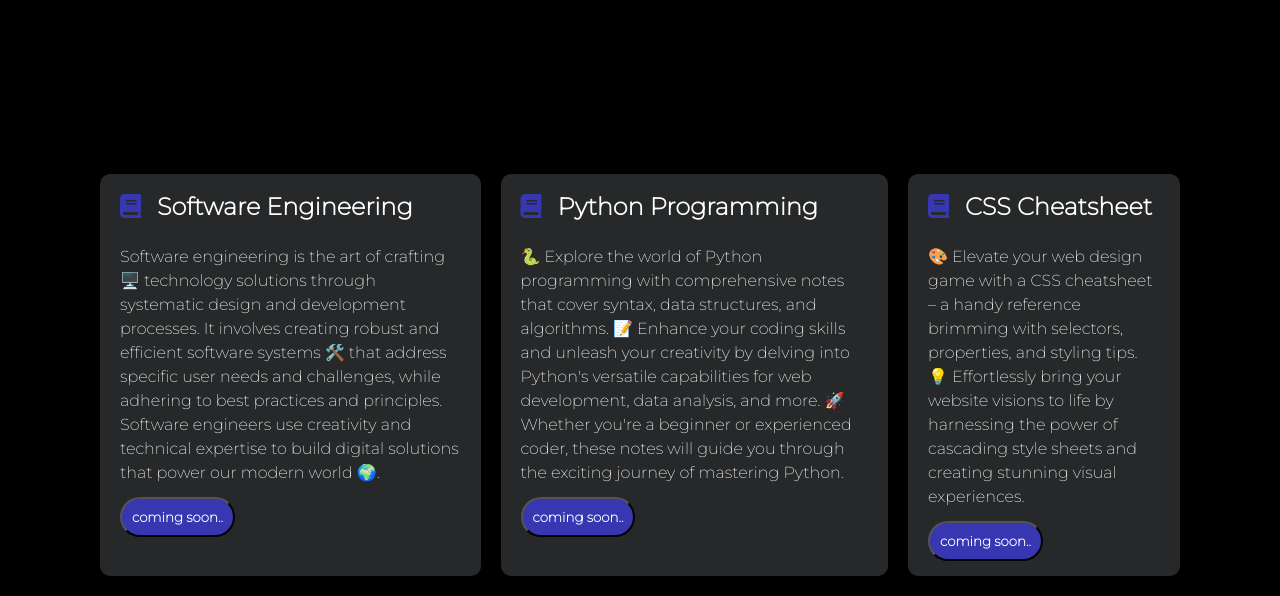
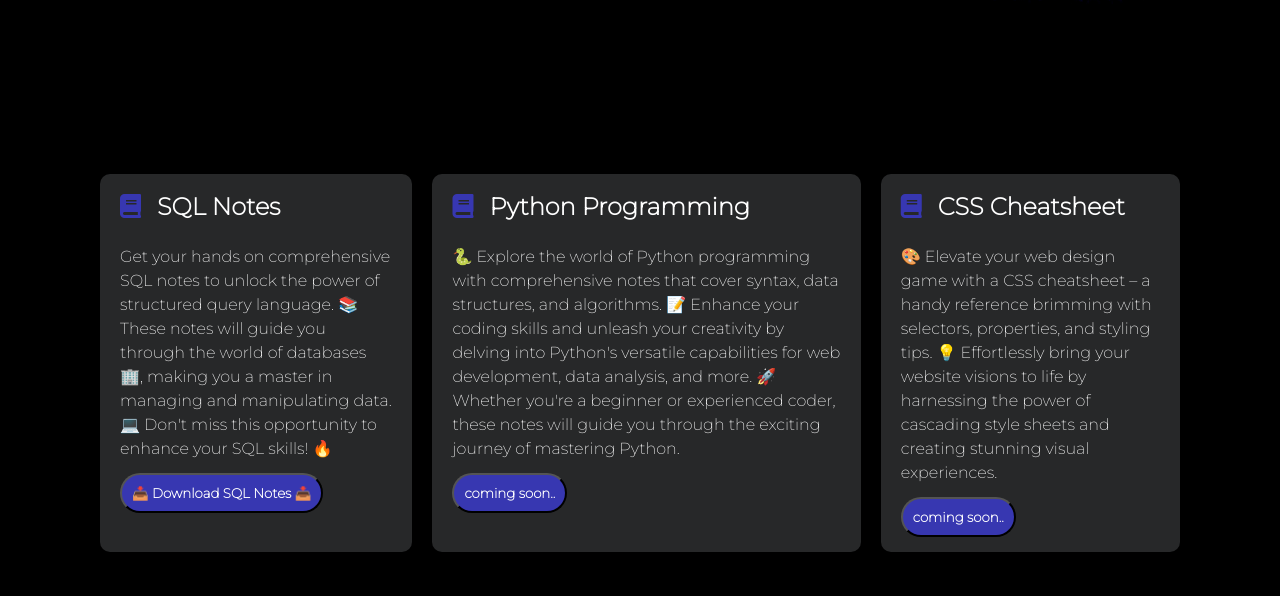
Before and after one commit to kunalbandale/Notes, a plain HTML site: page index.html in a window 1280 px wide. Shown: the part 395-991 px from the top of the page. After the commit the page ends 967 px from the top, so only its background shows below. Drawn offline with Linux system fonts and the light colour scheme.

Commit message:
Update index.html

```diff
--- a/index.html
+++ b/index.html
@@ -50,9 +50,10 @@
     <section class="boxes">
         <div class="container">
             <div class="box">
-                <h2><i class="fas fa-book"></i> Software Engineering</h2>
-                <p>Software engineering is the art of crafting 🖥️ technology solutions through systematic design and development processes. It involves creating robust and efficient software systems 🛠️ that address specific user needs and challenges, while adhering to best practices and principles. Software engineers use creativity and technical expertise to build digital solutions that power our modern world 🌍.</p>
-                <button class="download">coming soon..</button>
+                <h2><i class="fas fa-book"></i> SQL Notes </h2>
+                  <p> Get your hands on comprehensive SQL notes to unlock the power of structured query language. 📚 These notes will guide you through the world of databases 🏢, making you a master in managing and manipulating data. 💻 Don't miss this opportunity to enhance your SQL skills! 🔥 </p>
+                      <a href="https://github.com/kunalbandale/Notes/blob/main/notes/SQL%20notes.pdf" download><button class="download">📥 Download SQL Notes 📥</button> </a>
+
             </div>
             <div class="box">
                 <h2><i class="fas fa-book"></i> Python Programming</h2>
```
